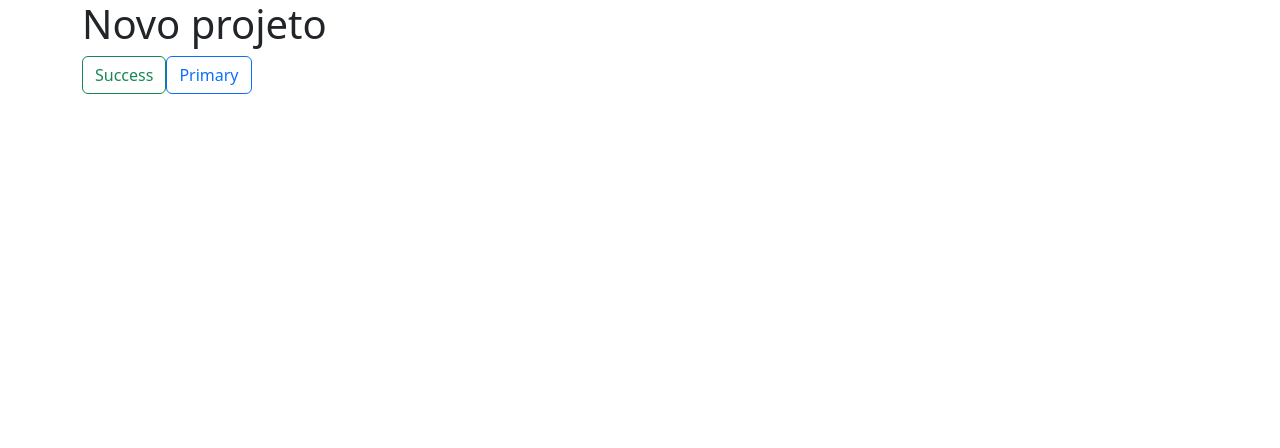
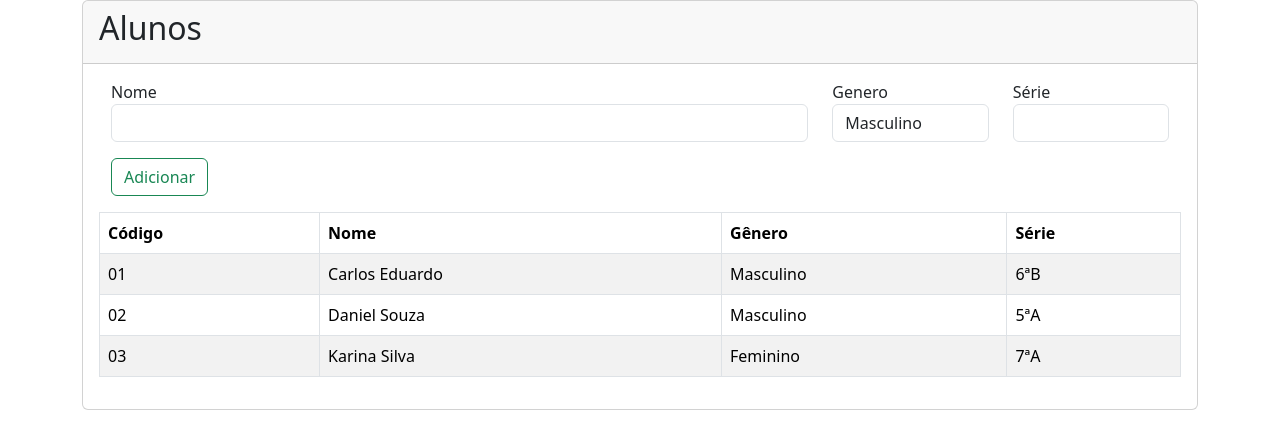
Before and after one commit to AndreMicael/controle-alunos, a React (Vite) app: page / in a window 1280 px wide. Shown: the top 448 px of the page. Built offline with nearby package versions, Linux system fonts and the light colour scheme.

Commit message:
Created: Alunos page

```diff
--- a/src/App.tsx
+++ b/src/App.tsx
@@ -1,5 +1,6 @@
 
 import './App.css'
+import Aluno from './assets/Views/Alunos'
 
 function App() {
 
@@ -7,9 +8,8 @@ function App() {
   return (
     <>
     <div className="container">
-     <h1> Novo projeto</h1>
-     <button type="button" className="btn btn-outline-success">Success</button>
-     <button type="button" className="btn btn-outline-primary">Primary</button>
+    <Aluno/>
+
      </div>
     </>
   )
--- /dev/null
+++ b/src/assets/Views/Alunos/index.tsx
@@ -0,0 +1,77 @@
+const Aluno = () => {
+    return (
+      <>
+        <div className="card">
+          <div className="card-header">
+            <h2>Alunos</h2>
+          </div>
+          <div className="card-body">
+            <div className="container">
+              <form>
+                <div className="row">
+                  <div className="col">
+                    <label htmlFor="nome">Nome</label>
+                    <input type="text" id="nome" className="form-control" />
+                  </div>
+
+                  <div className="col-2">
+                    {" "}
+                    <label htmlFor="genero">Genero</label>
+                    <select className="form-control" id="genero">
+                      <option>Masculino</option>
+                      <option>Feminino</option>
+                    </select>
+                  </div>
+
+                  <div className="col-2">
+                    <label htmlFor="serie">Série</label>
+                    <input type="text" id="serie" className="form-control" />
+                  </div>
+
+                  <div className="row mt-3">
+                    <div className="col">
+                      <button className="btn btn-outline-success">
+                        Adicionar
+                      </button>
+                    </div>
+                  </div>
+                </div>
+              </form>
+            </div>
+            <table className="table table-striped table-bordered mt-3    ">
+              <thead>
+                <tr>
+                  <th>Código</th>
+                  <th>Nome</th>
+                  <th>Gênero</th>
+                  <th>Série</th>
+                </tr>
+              </thead>
+              <tbody>
+                <tr>
+                  <td>01</td>
+                  <td>Carlos Eduardo</td>
+                  <td>Masculino</td>
+                  <td>6ªB</td>
+                </tr>
+                <tr>
+                  <td>02</td>
+                  <td>Daniel Souza</td>
+                  <td>Masculino</td>
+                  <td>5ªA</td>
+                </tr>
+                <tr>
+                  <td>03</td>
+                  <td>Karina Silva</td>
+                  <td>Feminino</td>
+                  <td>7ªA</td>
+                </tr>
+              </tbody>
+            </table>
+          </div>
+        </div>
+      </>
+    );
+  };
+
+  export default Aluno;
```
